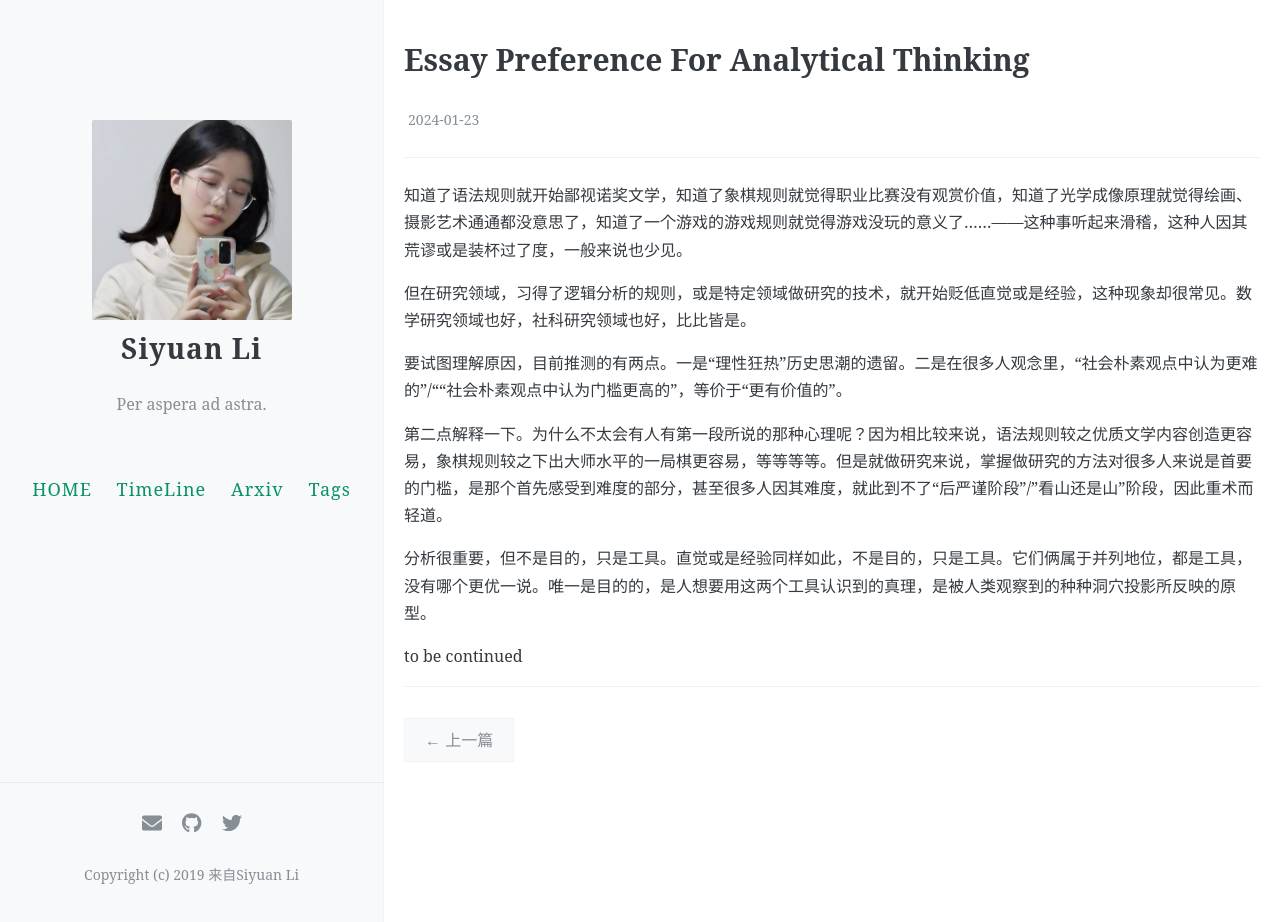
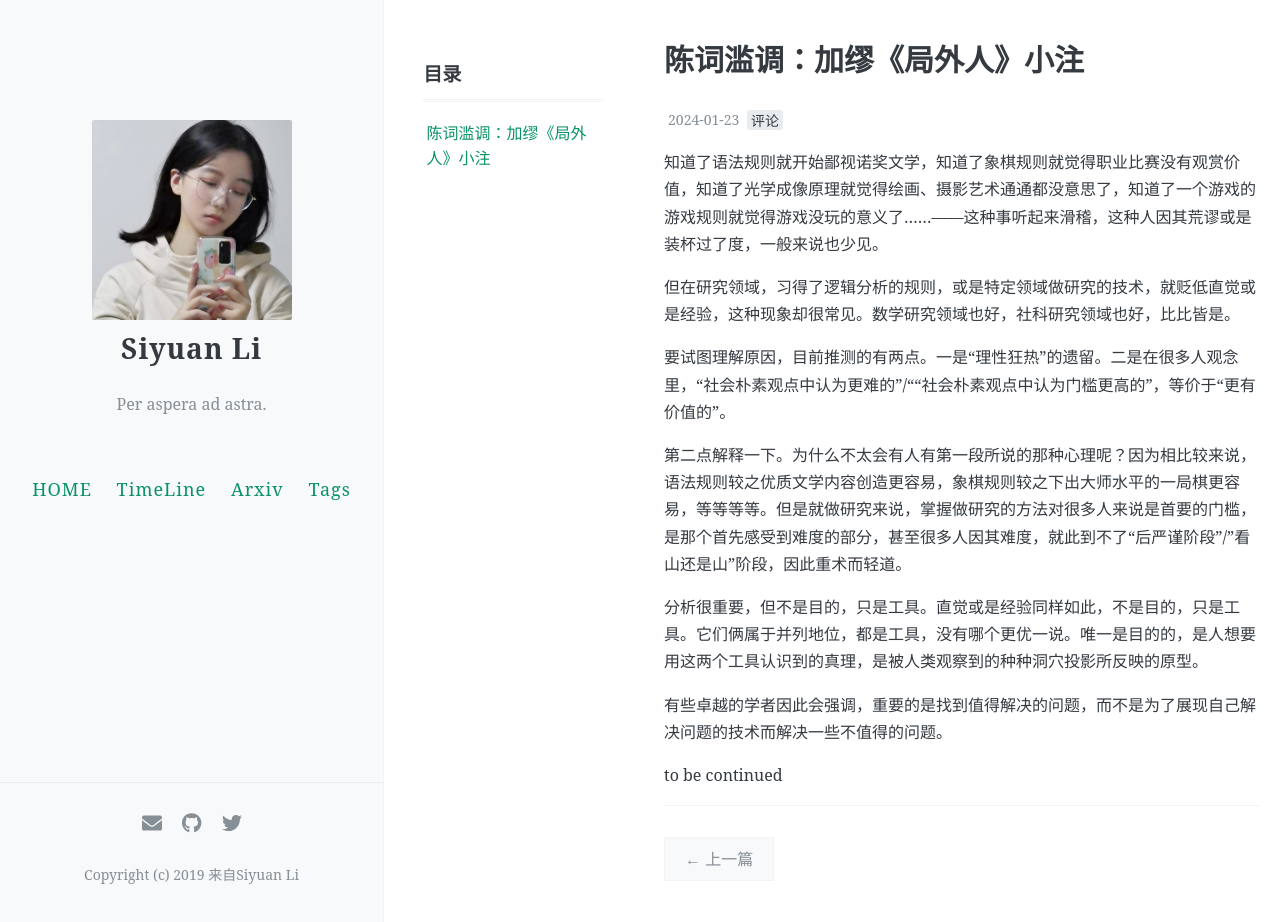
Before and after one commit to ApolloLSY/Attic, a Jekyll site: the page built from _posts/2024-01-23-Essay-preference-for-analytical-thinking.md, in a window 1280 px wide and 922 px high. Built offline with Jekyll 4.4.1, drawn with Linux system fonts in a browser that asks for light colours; our own code applies the rules of GitHub Pages for plain Markdown files; comment, search, counter and statistics services are not loaded.

Commit message:
Update 2024-01-23-Essay-preference-for-analytical-thinking.md

```diff
--- a/_posts/2024-01-23-Essay-preference-for-analytical-thinking.md
+++ b/_posts/2024-01-23-Essay-preference-for-analytical-thinking.md
@@ -1,12 +1,22 @@
------
+---
+layout: post
+title: 陈词滥调：加缪《局外人》小注
+date: 2024-01-23
+Author: Siyuan Li
+toc: true
+tags: [评论]
+comments: true
+---
 知道了语法规则就开始鄙视诺奖文学，知道了象棋规则就觉得职业比赛没有观赏价值，知道了光学成像原理就觉得绘画、摄影艺术通通都没意思了，知道了一个游戏的游戏规则就觉得游戏没玩的意义了……——这种事听起来滑稽，这种人因其荒谬或是装杯过了度，一般来说也少见。
 
-但在研究领域，习得了逻辑分析的规则，或是特定领域做研究的技术，就开始贬低直觉或是经验，这种现象却很常见。数学研究领域也好，社科研究领域也好，比比皆是。
+但在研究领域，习得了逻辑分析的规则，或是特定领域做研究的技术，就贬低直觉或是经验，这种现象却很常见。数学研究领域也好，社科研究领域也好，比比皆是。
 
-要试图理解原因，目前推测的有两点。一是“理性狂热”历史思潮的遗留。二是在很多人观念里，“社会朴素观点中认为更难的”/““社会朴素观点中认为门槛更高的”，等价于“更有价值的”。
+要试图理解原因，目前推测的有两点。一是“理性狂热”的遗留。二是在很多人观念里，“社会朴素观点中认为更难的”/““社会朴素观点中认为门槛更高的”，等价于“更有价值的”。
 
 第二点解释一下。为什么不太会有人有第一段所说的那种心理呢？因为相比较来说，语法规则较之优质文学内容创造更容易，象棋规则较之下出大师水平的一局棋更容易，等等等等。但是就做研究来说，掌握做研究的方法对很多人来说是首要的门槛，是那个首先感受到难度的部分，甚至很多人因其难度，就此到不了“后严谨阶段”/"看山还是山”阶段，因此重术而轻道。
 
 分析很重要，但不是目的，只是工具。直觉或是经验同样如此，不是目的，只是工具。它们俩属于并列地位，都是工具，没有哪个更优一说。唯一是目的的，是人想要用这两个工具认识到的真理，是被人类观察到的种种洞穴投影所反映的原型。
 
+有些卓越的学者因此会强调，重要的是找到值得解决的问题，而不是为了展现自己解决问题的技术而解决一些不值得的问题。
+
 to be continued
```
